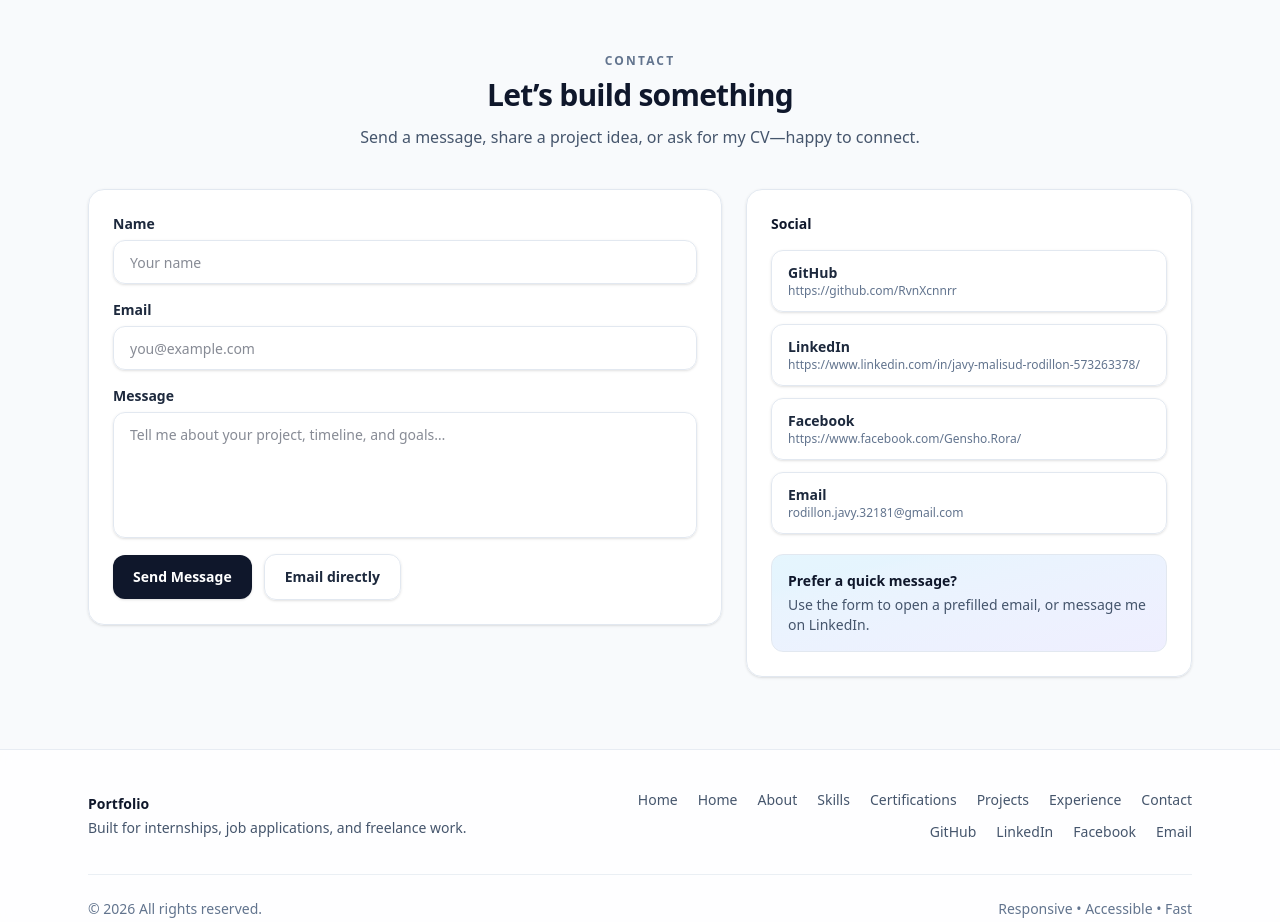
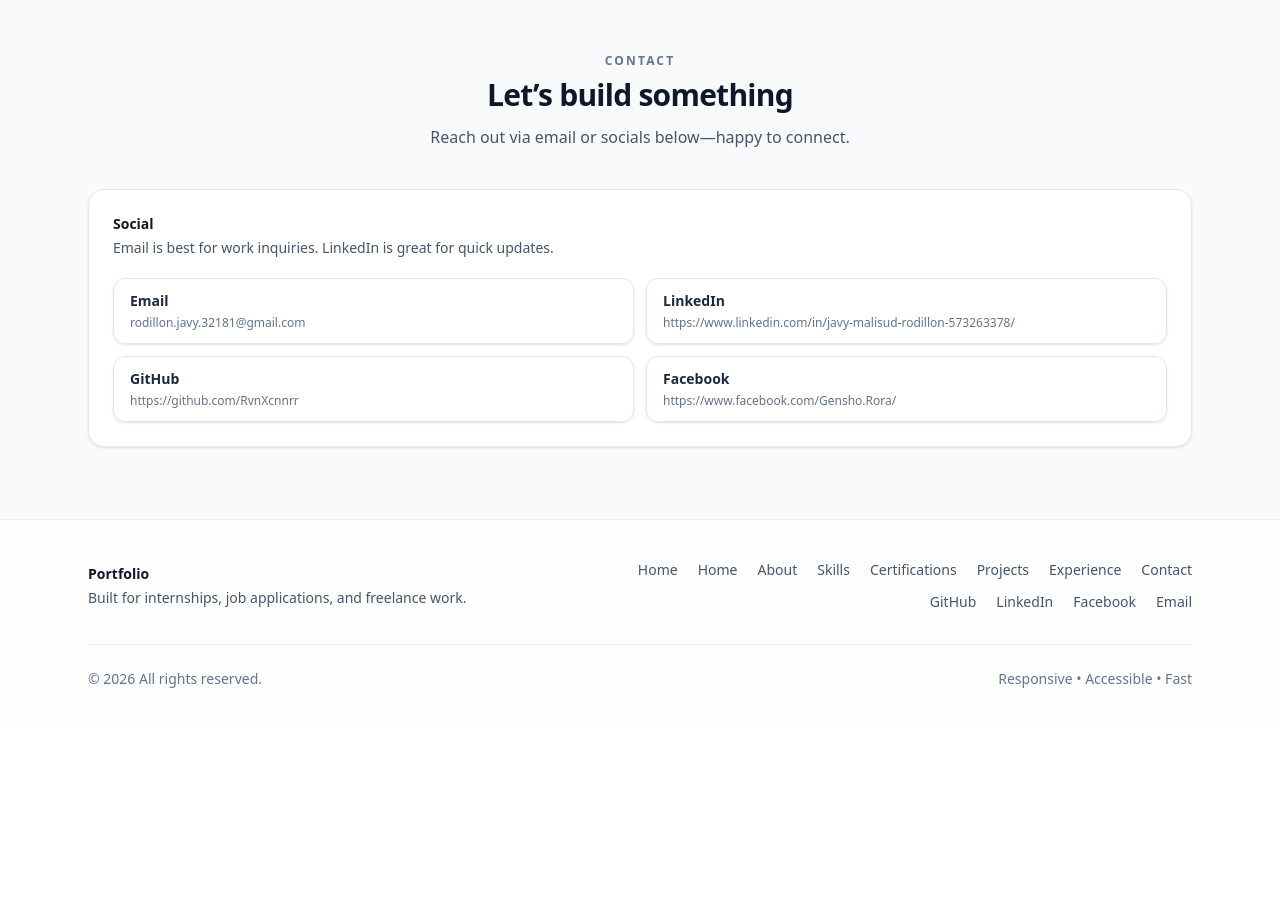
Before and after one commit to RvnXcnnrr/JMRP, a React (Vite) app: page / in a window 1280 px wide. Shown: the part 4700-5622 px from the top of the page. After the commit the page ends 5429 px from the top, so only its background shows below. Built offline with nearby package versions, Linux system fonts and the light colour scheme.

Commit message:
feat: simplify contact section by removing form and updating social links presentation

```diff
--- a/src/App.tsx
+++ b/src/App.tsx
@@ -1,4 +1,4 @@
-import { useMemo, useState } from 'react'
+import { useMemo } from 'react'
 import { Card } from './components/Card'
 import { Chip } from './components/Chip'
 import { Avatar } from './components/Avatar'
@@ -31,8 +31,6 @@ function App() {
     ],
     [],
   )
-
-  const [contactStatus, setContactStatus] = useState<string | null>(null)
 
   return (
     <div className="min-h-screen bg-slate-50 text-slate-900 transition-colors duration-300 dark:bg-slate-950 dark:text-slate-50">
@@ -395,164 +393,80 @@ function App() {
             <SectionHeader
               eyebrow="Contact"
               title="Let’s build something"
-              subtitle="Send a message, share a project idea, or ask for my CV—happy to connect."
+              subtitle="Reach out via email or socials below—happy to connect."
             />
 
-            <div className="mt-10 grid gap-6 lg:grid-cols-12">
-              <div className="lg:col-span-7">
+            <div className="mt-10" data-reveal>
               <Card>
-                  <form
-                    className="grid gap-4"
-                    onSubmit={(e) => {
-                      e.preventDefault()
-                      const form = e.currentTarget
-                      const data = new FormData(form)
-                      const name = String(data.get('name') ?? '').trim()
-                      const email = String(data.get('email') ?? '').trim()
-                      const message = String(data.get('message') ?? '').trim()
+                <div className="flex flex-col gap-1 sm:flex-row sm:items-end sm:justify-between">
+                  <div>
+                    <p className="text-sm font-semibold text-slate-900 dark:text-slate-50">Social</p>
+                    <p className="mt-1 text-sm text-slate-600 dark:text-slate-300">
+                      Email is best for work inquiries. LinkedIn is great for quick updates.
+                    </p>
+                  </div>
+                </div>
 
-                      const subject = encodeURIComponent(`Portfolio contact from ${name || 'visitor'}`)
-                      const body = encodeURIComponent(
-                        `Name: ${name}\nEmail: ${email}\n\nMessage:\n${message}\n`,
-                      )
-
-                      setContactStatus('Opening your email client…')
-                      window.location.href = `mailto:${profile.email}?subject=${subject}&body=${body}`
-                      window.setTimeout(() => setContactStatus(null), 2500)
-                    }}
-                  >
-                    <noscript>
-                      <p className="text-sm text-slate-600 dark:text-slate-300">
-                        JavaScript is required for the prefilled message. You can email me directly at{' '}
+                <div className="mt-5 grid gap-3 sm:grid-cols-2">
                   <a
                     href={`mailto:${profile.email}`}
-                          className="font-semibold text-slate-700 underline underline-offset-4 dark:text-slate-200"
+                    className="group rounded-xl border border-slate-200 bg-white/80 px-4 py-3 shadow-sm transition hover:bg-white hover:border-slate-300 focus-visible:outline-none focus-visible:ring-2 focus-visible:ring-indigo-500/60 dark:border-white/10 dark:bg-white/5 dark:hover:bg-white/10 dark:hover:border-white/20"
+                  >
+                    <span className="block text-sm font-semibold text-slate-800 dark:text-slate-100">Email</span>
+                    <span
+                      className="mt-1 block min-w-0 truncate text-xs font-medium text-slate-500 dark:text-slate-400"
+                      title={profile.email}
                     >
                       {profile.email}
+                    </span>
                   </a>
-                        .
-                      </p>
-                    </noscript>
-                    <div className="grid gap-1.5">
-                      <label className="text-sm font-semibold text-slate-800 dark:text-slate-100" htmlFor="name">
-                        Name
-                      </label>
-                      <input
-                        id="name"
-                        name="name"
-                        type="text"
-                        autoComplete="name"
-                        required
-                        className="h-11 rounded-xl border border-slate-200 bg-white/85 px-4 text-sm text-slate-900 shadow-sm outline-none transition focus-visible:ring-2 focus-visible:ring-indigo-500/60 dark:border-white/10 dark:bg-white/5 dark:text-slate-50"
-                        placeholder="Your name"
-                      />
-                    </div>
-
-                    <div className="grid gap-1.5">
-                      <label className="text-sm font-semibold text-slate-800 dark:text-slate-100" htmlFor="email">
-                        Email
-                      </label>
-                      <input
-                        id="email"
-                        name="email"
-                        type="email"
-                        autoComplete="email"
-                        required
-                        className="h-11 rounded-xl border border-slate-200 bg-white/85 px-4 text-sm text-slate-900 shadow-sm outline-none transition focus-visible:ring-2 focus-visible:ring-indigo-500/60 dark:border-white/10 dark:bg-white/5 dark:text-slate-50"
-                        placeholder="you@example.com"
-                      />
-                    </div>
-
-                    <div className="grid gap-1.5">
-                      <label className="text-sm font-semibold text-slate-800 dark:text-slate-100" htmlFor="message">
-                        Message
-                      </label>
-                      <textarea
-                        id="message"
-                        name="message"
-                        required
-                        rows={5}
-                        className="resize-none rounded-xl border border-slate-200 bg-white/85 px-4 py-3 text-sm text-slate-900 shadow-sm outline-none transition focus-visible:ring-2 focus-visible:ring-indigo-500/60 dark:border-white/10 dark:bg-white/5 dark:text-slate-50"
-                        placeholder="Tell me about your project, timeline, and goals…"
-                      />
-                    </div>
-
-                    <div className="flex flex-wrap items-center justify-between gap-3">
-                      <div className="flex flex-wrap items-center gap-3">
-                        <button
-                          type="submit"
-                          className="inline-flex items-center justify-center rounded-xl bg-slate-900 px-5 py-3 text-sm font-semibold text-white shadow-sm transition hover:bg-slate-800 focus-visible:outline-none focus-visible:ring-2 focus-visible:ring-indigo-500/60 dark:bg-white dark:text-slate-900 dark:hover:bg-slate-100"
-                        >
-                          Send Message
-                        </button>
 
                   <a
-                          href={`mailto:${profile.email}`}
-                          className="inline-flex items-center justify-center rounded-xl border border-slate-200 bg-white/80 px-5 py-3 text-sm font-semibold text-slate-800 shadow-sm transition hover:bg-white focus-visible:outline-none focus-visible:ring-2 focus-visible:ring-indigo-500/60 dark:border-white/10 dark:bg-white/5 dark:text-slate-100 dark:hover:bg-white/10"
+                    href={profile.socials.linkedin}
+                    target="_blank"
+                    rel="noreferrer"
+                    className="group rounded-xl border border-slate-200 bg-white/80 px-4 py-3 shadow-sm transition hover:bg-white hover:border-slate-300 focus-visible:outline-none focus-visible:ring-2 focus-visible:ring-indigo-500/60 dark:border-white/10 dark:bg-white/5 dark:hover:bg-white/10 dark:hover:border-white/20"
                   >
-                          Email directly
+                    <span className="block text-sm font-semibold text-slate-800 dark:text-slate-100">LinkedIn</span>
+                    <span
+                      className="mt-1 block min-w-0 truncate text-xs font-medium text-slate-500 dark:text-slate-400"
+                      title={profile.socials.linkedin}
+                    >
+                      {profile.socials.linkedin}
+                    </span>
                   </a>
-                      </div>
-                      <p className="text-sm text-slate-500 dark:text-slate-400" aria-live="polite">
-                        {contactStatus}
-                      </p>
-                    </div>
-                  </form>
-                </Card>
-              </div>
 
-              <div className="lg:col-span-5">
-                <Card>
-                  <p className="text-sm font-semibold text-slate-900 dark:text-slate-50">Social</p>
-                  <div className="mt-4 grid gap-3">
                   <a
                     href={profile.socials.github}
                     target="_blank"
                     rel="noreferrer"
-                      className="rounded-xl border border-slate-200 bg-white/80 px-4 py-3 text-sm font-semibold text-slate-800 shadow-sm transition hover:bg-white hover:border-slate-300 focus-visible:outline-none focus-visible:ring-2 focus-visible:ring-indigo-500/60 dark:border-white/10 dark:bg-white/5 dark:text-slate-100 dark:hover:bg-white/10 dark:hover:border-white/20"
+                    className="group rounded-xl border border-slate-200 bg-white/80 px-4 py-3 shadow-sm transition hover:bg-white hover:border-slate-300 focus-visible:outline-none focus-visible:ring-2 focus-visible:ring-indigo-500/60 dark:border-white/10 dark:bg-white/5 dark:hover:bg-white/10 dark:hover:border-white/20"
                   >
-                      GitHub
-                      <span className="block text-xs font-medium text-slate-500 dark:text-slate-400">{profile.socials.github}</span>
-                    </a>
-                    <a
-                      href={profile.socials.linkedin}
-                      target="_blank"
-                      rel="noreferrer"
-                      className="rounded-xl border border-slate-200 bg-white/80 px-4 py-3 text-sm font-semibold text-slate-800 shadow-sm transition hover:bg-white hover:border-slate-300 focus-visible:outline-none focus-visible:ring-2 focus-visible:ring-indigo-500/60 dark:border-white/10 dark:bg-white/5 dark:text-slate-100 dark:hover:bg-white/10 dark:hover:border-white/20"
+                    <span className="block text-sm font-semibold text-slate-800 dark:text-slate-100">GitHub</span>
+                    <span
+                      className="mt-1 block min-w-0 truncate text-xs font-medium text-slate-500 dark:text-slate-400"
+                      title={profile.socials.github}
                     >
-                      LinkedIn
-                      <span className="block text-xs font-medium text-slate-500 dark:text-slate-400">
-                        {profile.socials.linkedin}
+                      {profile.socials.github}
                     </span>
                   </a>
+
                   <a
                     href={profile.socials.facebook}
                     target="_blank"
                     rel="noreferrer"
-                      className="rounded-xl border border-slate-200 bg-white/80 px-4 py-3 text-sm font-semibold text-slate-800 shadow-sm transition hover:bg-white hover:border-slate-300 focus-visible:outline-none focus-visible:ring-2 focus-visible:ring-indigo-500/60 dark:border-white/10 dark:bg-white/5 dark:text-slate-100 dark:hover:bg-white/10 dark:hover:border-white/20"
+                    className="group rounded-xl border border-slate-200 bg-white/80 px-4 py-3 shadow-sm transition hover:bg-white hover:border-slate-300 focus-visible:outline-none focus-visible:ring-2 focus-visible:ring-indigo-500/60 dark:border-white/10 dark:bg-white/5 dark:hover:bg-white/10 dark:hover:border-white/20"
                   >
-                      Facebook
-                      <span className="block text-xs font-medium text-slate-500 dark:text-slate-400">
+                    <span className="block text-sm font-semibold text-slate-800 dark:text-slate-100">Facebook</span>
+                    <span
+                      className="mt-1 block min-w-0 truncate text-xs font-medium text-slate-500 dark:text-slate-400"
+                      title={profile.socials.facebook}
+                    >
                       {profile.socials.facebook}
                     </span>
                   </a>
-                    <a
-                      href={`mailto:${profile.email}`}
-                      className="rounded-xl border border-slate-200 bg-white/80 px-4 py-3 text-sm font-semibold text-slate-800 shadow-sm transition hover:bg-white hover:border-slate-300 focus-visible:outline-none focus-visible:ring-2 focus-visible:ring-indigo-500/60 dark:border-white/10 dark:bg-white/5 dark:text-slate-100 dark:hover:bg-white/10 dark:hover:border-white/20"
-                    >
-                      Email
-                      <span className="block text-xs font-medium text-slate-500 dark:text-slate-400">{profile.email}</span>
-                    </a>
-                  </div>
-
-                  <div className="mt-5 rounded-xl border border-slate-200 bg-gradient-to-br from-sky-500/10 to-indigo-500/10 p-4 dark:border-white/10">
-                    <p className="text-sm font-semibold text-slate-900 dark:text-slate-50">Prefer a quick message?</p>
-                    <p className="mt-1 text-sm text-slate-600 dark:text-slate-300">
-                      Use the form to open a prefilled email, or message me on LinkedIn.
-                    </p>
                 </div>
               </Card>
-              </div>
             </div>
           </div>
         </section>
```
Lines whose indentation alone changed are shown as unchanged.
